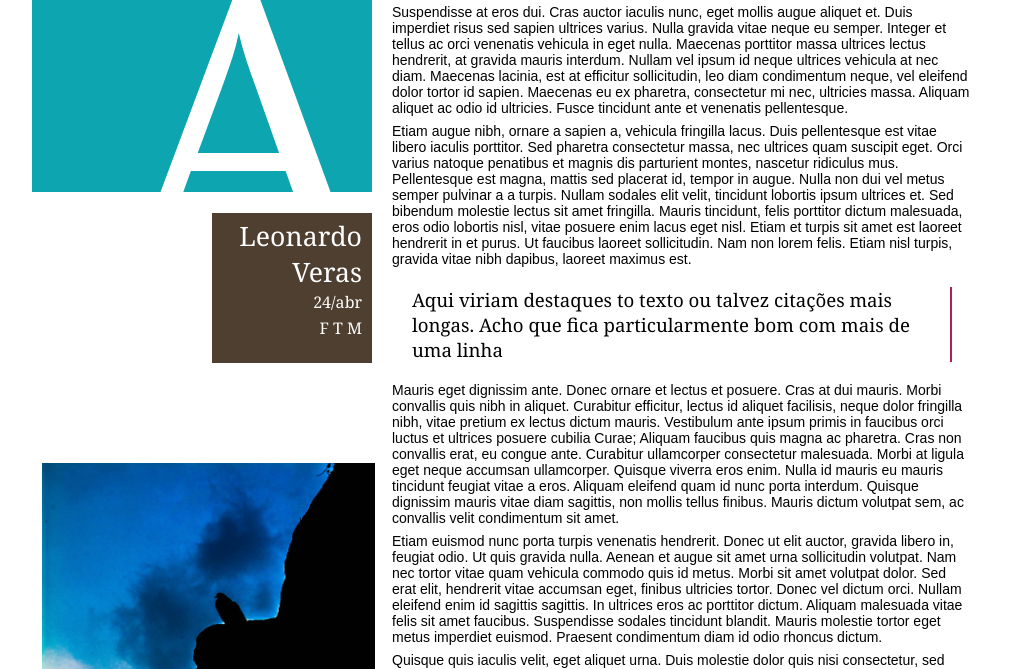
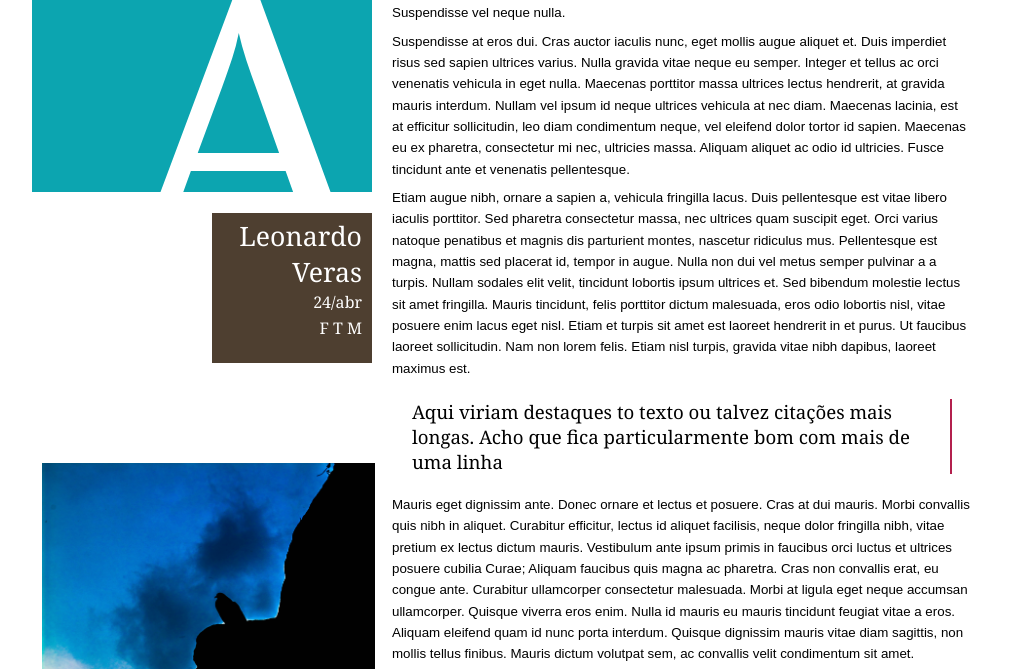
Before and after one commit to lnrdveras/github.io, a plain HTML site: page Page_1.html in a window 1280 px wide. Shown: the part 778-1447 px from the top of the page, without its empty margins (138-1161 px from the left). Drawn offline with Linux system fonts and the light colour scheme.

Commit message:
Update stylesheet.css

```diff
--- a/css/stylesheet.css
+++ b/css/stylesheet.css
@@ -23,7 +23,7 @@ a:visited {
   color: #666;
 }
 p {
-  font:
+  font: Georgia, Times New Roman, Times, serif;
 
 }
 blockquote {
@@ -96,7 +96,7 @@ p#inicial {
 
 p#corpo {
   margin-bottom:7px;
-  font:14px Arial, Helvetica, sans-serif;
+  font: Georgia, Times New Roman, Times, serif;
 }
 
 p#legenda {
```
